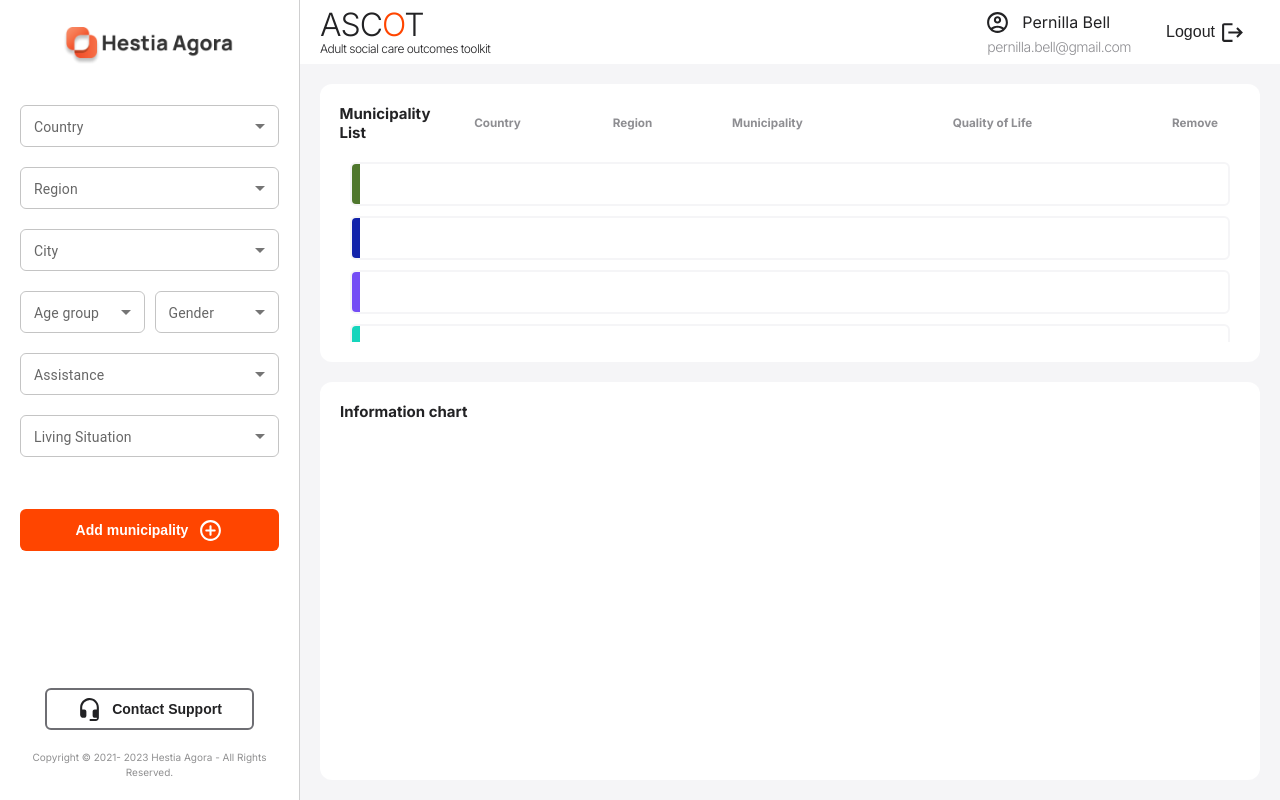
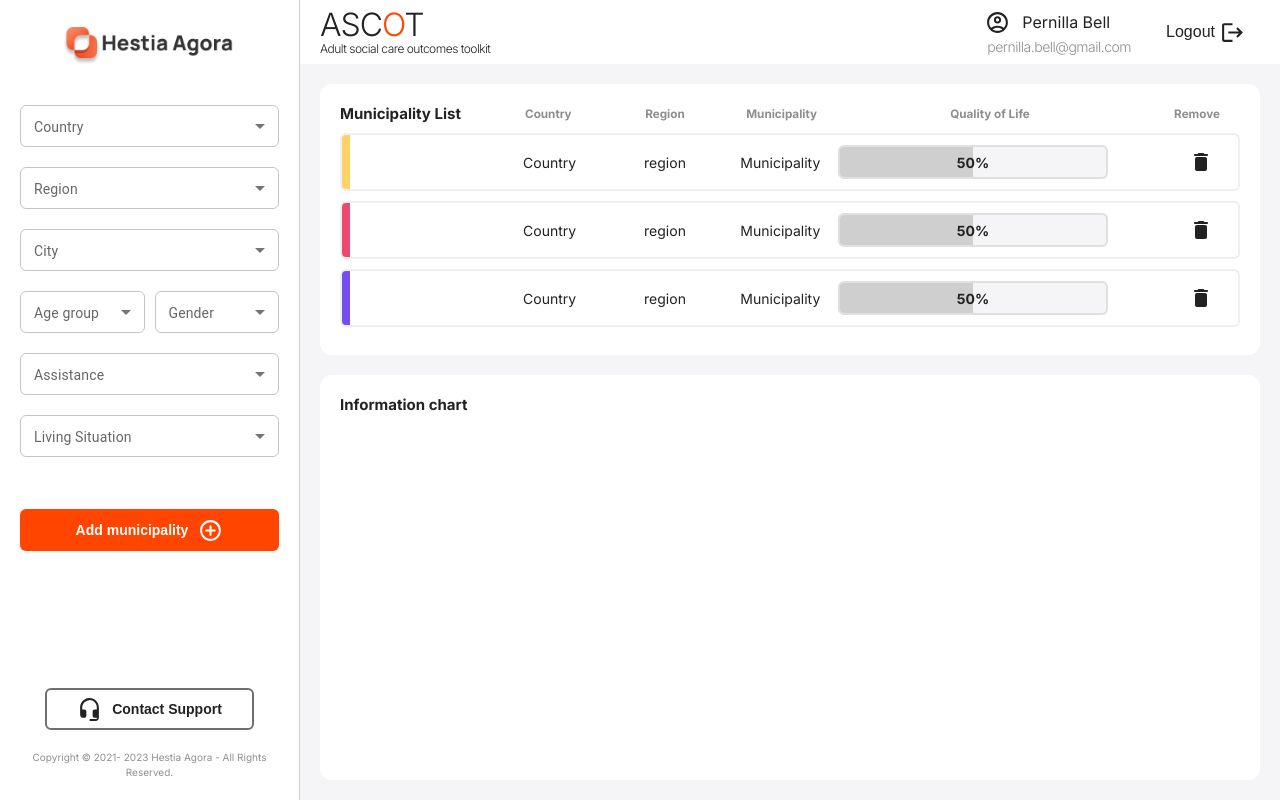
Before and after one commit to code-from-basement/ascot-analytics-web-app, a React (Vite) app: page /application in a window 1280 px wide. Built offline with nearby package versions, Linux system fonts and the light colour scheme.

Commit message:
initiate list item , and grid system with styles

```diff
--- a/src/Components/Layouts/Main/RegionTable/TableHeader/TableHeader.module.css
+++ b/src/Components/Layouts/Main/RegionTable/TableHeader/TableHeader.module.css
@@ -1,8 +1,7 @@
 .tableHeader {
+  width: 100%;
   display: grid;
-  grid-template-columns: 10% 15% 15% 15% 35% 10%;
-  place-items: center;
-  width: 100%;
+  grid-template-columns: minmax(15rem, 0.5fr) minmax(100px, 0.8fr) minmax(100px, 0.8fr) minmax(100px, 0.8fr) minmax(300px, 1.7fr) minmax(100px, 0.3fr);
 }
 .tableHeader h2 {
   color: var(--color-gray-900);
@@ -10,3 +9,35 @@
 .tableHeader h3 {
   color: var(--color-gray-700);
 }
+
+.header__title {
+  align-self: center;
+  justify-self: start;
+}
+
+.header__country {
+  align-self: center;
+  justify-self: center;
+}
+
+.header__region {
+  align-self: center;
+  justify-self: center;
+}
+
+.header__municipality {
+  align-self: center;
+  justify-self: center;
+}
+
+.header__qofBar {
+  align-self: center;
+  justify-self: center;
+}
+
+.header__remove {
+  justify-self: end;
+  align-self: center;
+
+  margin-right: var(--spacing-md);
+}
--- a/src/Components/Layouts/Main/RegionTable/TableHeader/TableHeader.tsx
+++ b/src/Components/Layouts/Main/RegionTable/TableHeader/TableHeader.tsx
@@ -1,16 +1,15 @@
+import Styles from "./TableHeader.module.css";
 import React from "react";
-
-import Styles from "./TableHeader.module.css";
 
 function TableHeader() {
   return (
     <div className={Styles.tableHeader}>
-      <h2>Municipality List</h2>
-      <h3>Country</h3>
-      <h3>Region</h3>
-      <h3>Municipality</h3>
-      <h3>Quality of Life</h3>
-      <h3>Remove</h3>
+      <h2 className={Styles.header__title}>Municipality List</h2>
+      <h3 className={Styles.header__country}>Country</h3>
+      <h3 className={Styles.header__region}>Region</h3>
+      <h3 className={Styles.header__municipality}>Municipality</h3>
+      <h3 className={Styles.header__qofBar}>Quality of Life</h3>
+      <h3 className={Styles.header__remove}>Remove</h3>
     </div>
   );
 }
--- /dev/null
+++ b/src/Components/Layouts/Main/RegionTable/TableItem/QolBar/QolBar.module.css
@@ -0,0 +1,52 @@
+.bar {
+  position: relative;
+  width: 100%;
+  max-width: 90%;
+
+  height: 100%;
+  border-radius: var(--border-radius-sm);
+  border: 2px solid var(--color-gray-300);
+  display: flex;
+  background-color: var(--color-gray-100);
+  overflow: hidden;
+  transition: var(--transition);
+}
+.bar:hover .bar__filler {
+  background-color: var(--color-green);
+}
+.bar:hover {
+  background-color: var(--color-white);
+}
+
+.bar:hover::after {
+  width: 100%;
+  height: 100%;
+}
+
+.bar__filler {
+  background-color: var(--color-gray-400);
+  width: 50%;
+  transition: var(--transition);
+}
+
+.bar__percentage {
+  position: absolute;
+  top: 50%;
+  left: 50%;
+  transform: translate(-50%, -50%);
+  transition: var(--transition);
+  font-size: var(--fonts-size-md);
+}
+
+.bar::after {
+  position: absolute;
+  content: "";
+  width: 0px;
+  height: 100%;
+
+  background-color: #ffffff25;
+  top: 50%;
+  left: 50%;
+  transform: translate(-50%, -50%);
+  transition: var(--transition);
+}
--- /dev/null
+++ b/src/Components/Layouts/Main/RegionTable/TableItem/QolBar/QolBar.tsx
@@ -0,0 +1,13 @@
+import Styles from "./QolBar.module.css";
+import React from "react";
+
+function QolBar() {
+  return (
+    <div className={Styles.bar}>
+      <div className={Styles.bar__filler}>&nbsp;</div>
+      <h5 className={Styles.bar__percentage}>50%</h5>
+    </div>
+  );
+}
+
+export default QolBar;
--- a/src/Components/Layouts/Main/RegionTable/TableItem/TableItem.module.css
+++ b/src/Components/Layouts/Main/RegionTable/TableItem/TableItem.module.css
@@ -1,8 +1,67 @@
 .tableItem {
+  position: relative;
+  display: grid;
   width: 100%;
-  padding: var(--spacing-md);
-  border: 2px solid var(--color-gray-100);
+  grid-template-columns: minmax(15rem, 0.5fr) minmax(100px, 0.8fr) minmax(100px, 0.8fr) minmax(100px, 0.8fr) minmax(300px, 1.7fr) minmax(100px, 0.3fr);
+  border: 2px solid var(--color-gray-200);
   border-radius: var(--border-radius-sm);
-  position: relative;
+  padding: 1rem 0;
+  transition: var(--transition);
+  font-size: var(--font-s-xs);
+  align-content: center;
   overflow: hidden;
 }
+
+.tableItem:hover {
+  border: 2px solid var(--color-gray-300);
+}
+
+.tableItem__title {
+  align-self: center;
+  justify-self: start;
+}
+
+.tableItem__country {
+  align-self: center;
+  justify-self: center;
+  font-size: var(--font-s-xs);
+}
+
+.tableItem__region {
+  align-self: center;
+  justify-self: center;
+}
+
+.tableItem__municipality {
+  align-self: center;
+  justify-self: center;
+}
+
+.tableItem__qofBar {
+  align-self: stretch;
+  justify-self: center;
+  width: 100%;
+}
+
+.tableItem__remove {
+  display: flex;
+  align-items: center;
+  justify-content: end;
+  margin-right: var(--spacing-md);
+  background-color: transparent;
+  border: none;
+  outline: none;
+  padding: var(--spacing-xs);
+  border-radius: var(--border-radius-sm);
+  cursor: pointer;
+}
+.tableItem__remove svg {
+  font-size: var(--icon-size-24);
+  color: var(--color-gray-900);
+  transition: var(--transition);
+}
+
+.tableItem__remove svg:hover {
+  background-color: var(--color-gray-200);
+  color: var(--color-red);
+}
--- a/src/Components/Layouts/Main/RegionTable/TableItem/TableItem.tsx
+++ b/src/Components/Layouts/Main/RegionTable/TableItem/TableItem.tsx
@@ -1,11 +1,24 @@
 import Styles from "./TableItem.module.css";
 import ColorTag from "./ColorTag/ColorTag";
+import { DeleteRoundedIcon } from "../../../../UI/Icons/IconsLibrary";
+
 import React from "react";
+import QolBar from "./QolBar/QolBar";
 
 function TableItem() {
   return (
     <div className={Styles.tableItem}>
       <ColorTag />
+      <p className={Styles.tableItem__title}>&nbsp;</p>
+      <p className={Styles.tableItem__country}>Country</p>
+      <p className={Styles.tableItem__region}>region</p>
+      <p className={Styles.tableItem__municipality}>Municipality</p>
+      <div className={Styles.tableItem__qofBar}>
+        <QolBar />
+      </div>
+      <button className={Styles.tableItem__remove}>
+        <DeleteRoundedIcon />
+      </button>
     </div>
   );
 }
--- a/src/Components/Layouts/Main/RegionTable/TableList/TableList.module.css
+++ b/src/Components/Layouts/Main/RegionTable/TableList/TableList.module.css
@@ -1,11 +1,12 @@
 .tableList {
   width: 100%;
-  padding: var(--spacing-sm);
-  height: 100%;
   display: flex;
   flex-direction: column;
-  align-items: center;
+  align-items: stretch;
   justify-content: flex-start;
   gap: var(--padding-xs);
-  overflow: scroll;
+  overflow-y: scroll;
 }
+.tableList::-webkit-scrollbar {
+  display: none;
+}
--- a/src/Components/Layouts/Main/RegionTable/TableList/TableList.tsx
+++ b/src/Components/Layouts/Main/RegionTable/TableList/TableList.tsx
@@ -8,7 +8,6 @@ function TableList() {
       <TableItem />
       <TableItem />
       <TableItem />
-      <TableItem />
     </div>
   );
 }
--- a/src/Context/GlobalContext.tsx
+++ b/src/Context/GlobalContext.tsx
@@ -8,7 +8,7 @@ interface globalContextProps {
 }
 
 function GlobalProvider({ children }: globalContextProps) {
-  const colors = ["#4f772d", "#1122aa", "#16d5bc ", "#744df5"];
+  const colors = ["#ffd166", "#ef476f", "#16d5bc ", "#744df5"];
 
   //date Generator function
   const event = new Date(Date.now());
```
